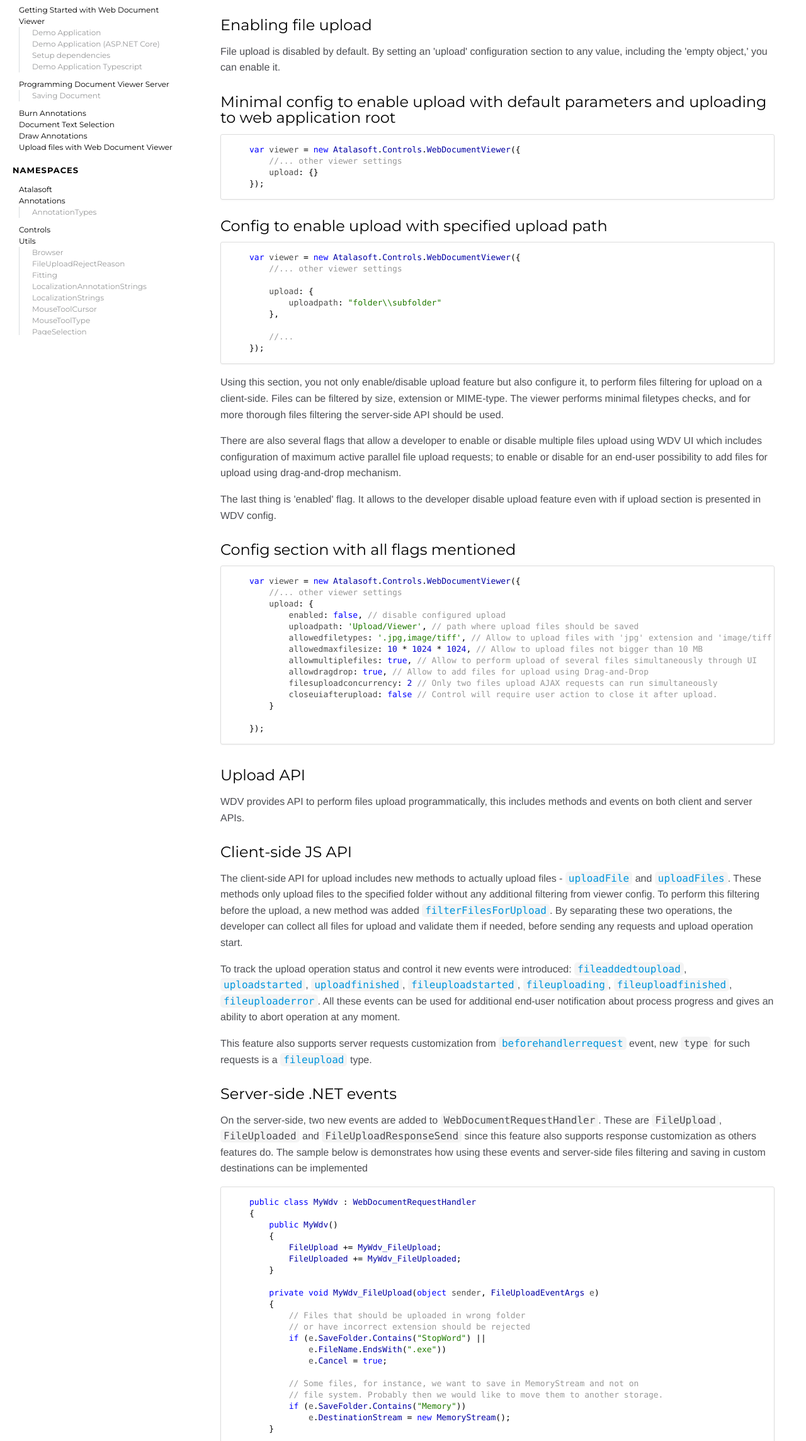
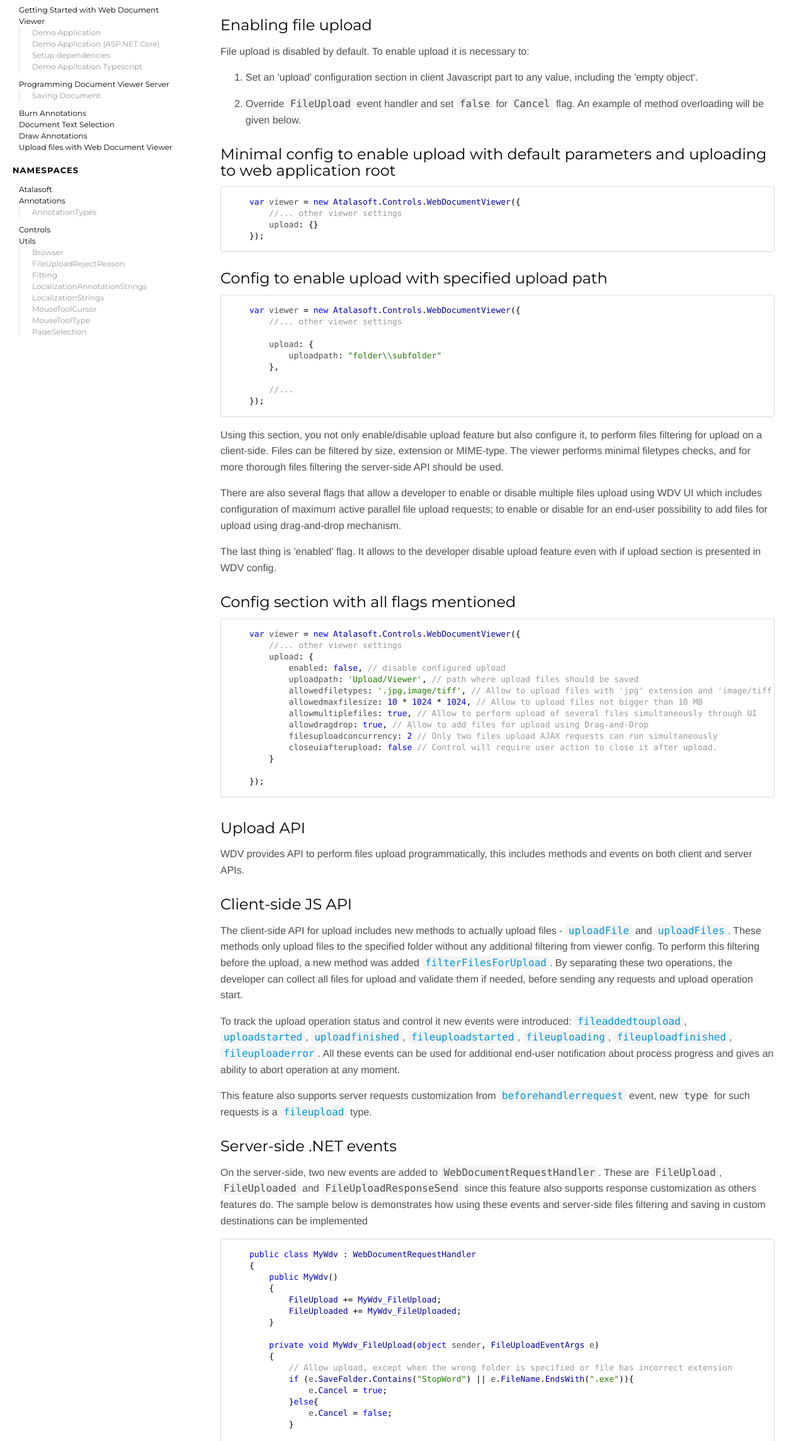
Before and after one commit to Atalasoft/web-document-viewer, a website: page docs/tutorial-6-file-upload.html in a window 1280 px wide. Shown: the part 268-2556 px from the top of the page at 63% size. Drawn offline with nearby package versions, Linux system fonts and the light colour scheme.

Commit message:
Update to the version 11.3.0.4.0.742

```diff
--- a/atalaWebDocumentViewer.d.ts
+++ b/atalaWebDocumentViewer.d.ts
@@ -7,7 +7,7 @@
 //  Permission for usage and modification of this code is only permitted
 //  with the purchase of a source code license.
 //-------------------------------------------------------------------------------------------------
-// Version 11,3,0,730
+// Version 11,3,0,742
 
 export as namespace Atalasoft;
 interface NotificationCallback {
--- a/bower.json
+++ b/bower.json
@@ -28,5 +28,5 @@
     "jquery": "^3.5.1",
     "clipboard": "^2.0.0"
   },
-  "version": "11.3.3"
+  "version": "11.3.4"
 }
--- a/docs/tutorial-6-file-upload.html
+++ b/docs/tutorial-6-file-upload.html
@@ -50,7 +50,15 @@
 <article>
     <p>Web Document Viewer (WDV) supports uploading files on a server. It can be done using WDV JavaScript API or WDV UI.</p>
 <h2>Enabling file upload</h2>
-<p>File upload is disabled by default. By setting an 'upload' configuration section to any value, including the 'empty object,' you can enable it.</p>
+<p>File upload is disabled by default. To enable upload it is necessary to:</p>
+<ol>
+<li>
+<p>Set an 'upload' configuration section in client Javascript part to any value, including the 'empty object'.</p>
+</li>
+<li>
+<p>Override <code>FileUpload</code> event handler and set <code>false</code> for <code>Cancel</code> flag. An example of method overloading will be given below.</p>
+</li>
+</ol>
 <h3>Minimal config to enable upload with default parameters and uploading to web application root</h3>
 <pre class="prettyprint source lang-js"><code>var viewer = new Atalasoft.Controls.WebDocumentViewer({
     //... other viewer settings
@@ -105,11 +113,13 @@
 
     private void MyWdv_FileUpload(object sender, FileUploadEventArgs e)
     {
-        // Files that should be uploaded in wrong folder
-        // or have incorrect extension should be rejected
-        if (e.SaveFolder.Contains(&quot;StopWord&quot;) ||
-            e.FileName.EndsWith(&quot;.exe&quot;))
+        // Allow upload, except when the wrong folder is specified or file has incorrect extension
+        if (e.SaveFolder.Contains(&quot;StopWord&quot;) || e.FileName.EndsWith(&quot;.exe&quot;)){
             e.Cancel = true;
+        }else{
+            e.Cancel = false;
+        }
+
 
         // Some files, for instance, we want to save in MemoryStream and not on
         // file system. Probably then we would like to move them to another storage.
--- a/package.json
+++ b/package.json
@@ -1,6 +1,6 @@
 {
   "name": "web-document-viewer",
-  "version": "11.3.3",
+  "version": "11.3.4",
   "description": "Atalasoft JavaScript library for presenting images and documents, including PDF Forms, on a web page.",
   "main": "atalaWebDocumentViewer.js",
   "types:":"atalaWebDocumentViewer.d.ts",
```
Also changed, not shown: atalaWebDocumentViewer.css (+10 -2 lines), atalaWebDocumentViewer.js.
